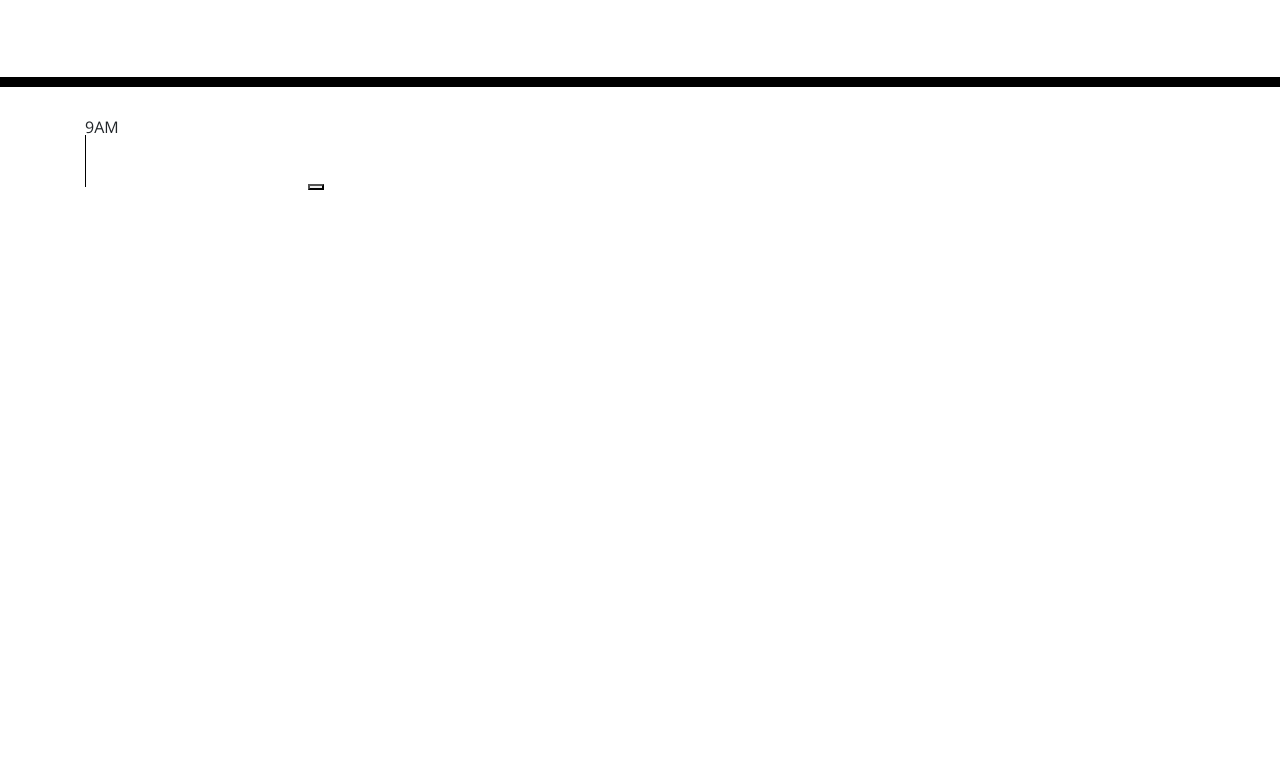
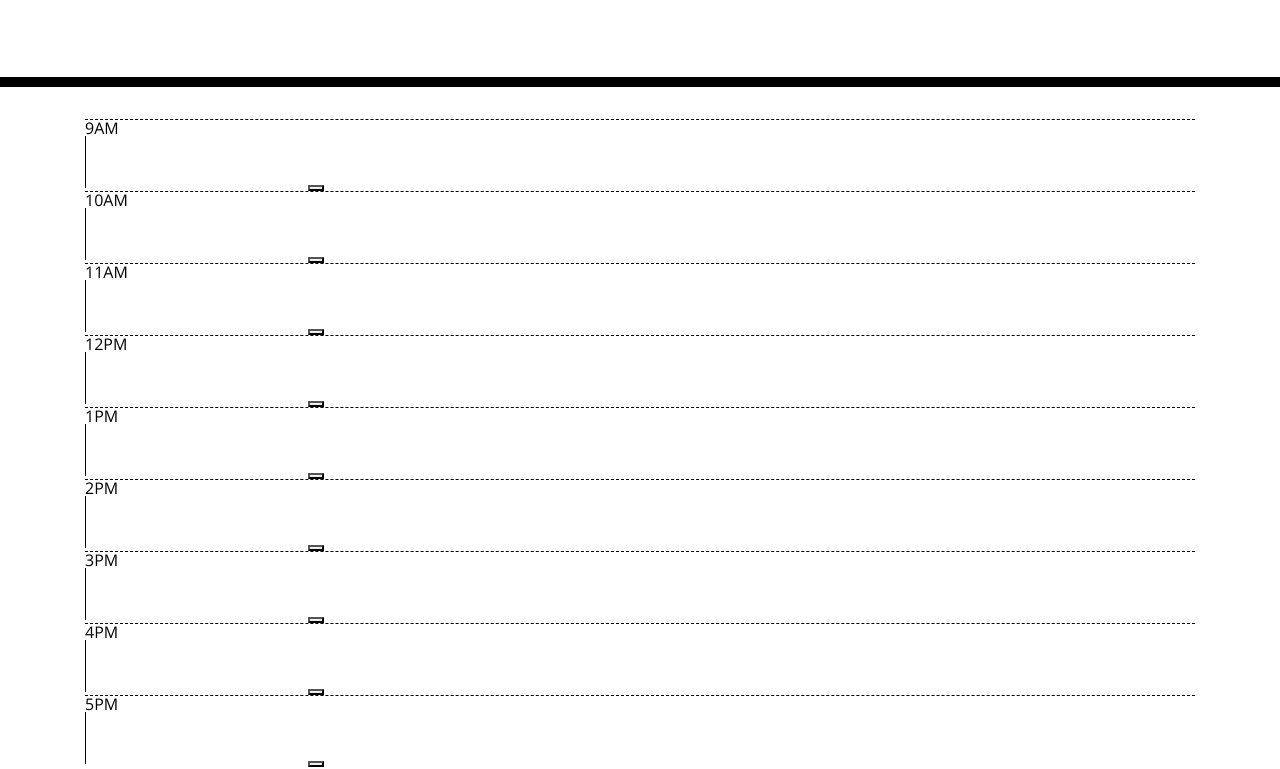
Before and after one commit to jermeewinn/weekly-planner, a website: page index.html in a window 1280 px wide. Shown: the part 181-950 px from the top of the page. Before the commit the page ends 800 px from the top, so only its background shows below. Drawn offline with nearby package versions, Linux system fonts and the light colour scheme; files that its build step writes are made by us from their sources.

Commit message:
defined preliminary timeblocks for 9am - 5pm

```diff
--- a/index.html
+++ b/index.html
@@ -15,7 +15,7 @@
       crossorigin="anonymous"
     />
     <link href="https://fonts.googleapis.com/css?family=Open+Sans&display=swap"rel="stylesheet"/>
-    <link rel="stylesheet" href="style.css" />
+    <link rel="stylesheet" href="./assets/style.css" />
     <title>Work Day Scheduler</title>
   </head>
 
@@ -28,9 +28,57 @@
     <div class="container">
       <!-- Timeblocks go here -->
       <div class="columns">
-        <div class="column is-one-quarter">9AM</div>
-        <textarea class="column is one-half"></textarea>
-        <button class="column"></button>
+        <div class="column is-one-quarter hour">9AM</div>
+        <textarea class="column is one-half description"></textarea>
+        <button class="column is-one-quarter"></button>
+      </div>
+
+      <div class="columns">
+        <div class="column is-one-quarter hour">10AM</div>
+        <textarea class="column is one-half description"></textarea>
+        <button class="column is-one-quarter"></button>
+      </div>
+
+      <div class="columns">
+        <div class="column is-one-quarter hour">11AM</div>
+        <textarea class="column is one-half description"></textarea>
+        <button class="column is-one-quarter"></button>
+      </div>
+
+      <div class="columns">
+        <div class="column is-one-quarter hour">12PM</div>
+        <textarea class="column is one-half description"></textarea>
+        <button class="column is-one-quarter"></button>
+      </div>
+
+      <div class="columns">
+        <div class="column is-one-quarter hour">1PM</div>
+        <textarea class="column is one-half description"></textarea>
+        <button class="column is-one-quarter"></button>
+      </div>
+
+      <div class="columns">
+        <div class="column is-one-quarter hour">2PM</div>
+        <textarea class="column is one-half description"></textarea>
+        <button class="column is-one-quarter"></button>
+      </div>
+
+      <div class="columns">
+        <div class="column is-one-quarter hour">3PM</div>
+        <textarea class="column is one-half description"></textarea>
+        <button class="column is-one-quarter"></button>
+      </div>
+
+      <div class="columns">
+        <div class="column is-one-quarter hour">4PM</div>
+        <textarea class="column is one-half description"></textarea>
+        <button class="column is-one-quarter"></button>
+      </div>
+
+      <div class="columns">
+        <div class="column is-one-quarter hour">5PM</div>
+        <textarea class="column is one-half description"></textarea>
+        <button class="column is-one-quarter"></button>
       </div>
     </div>
 
```
